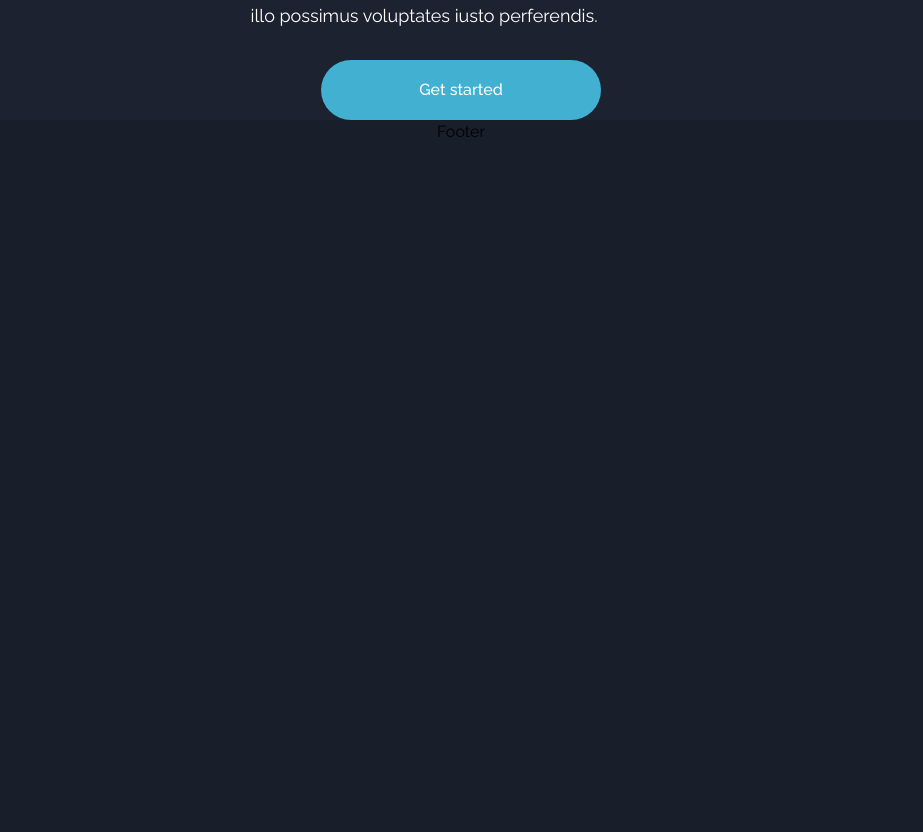
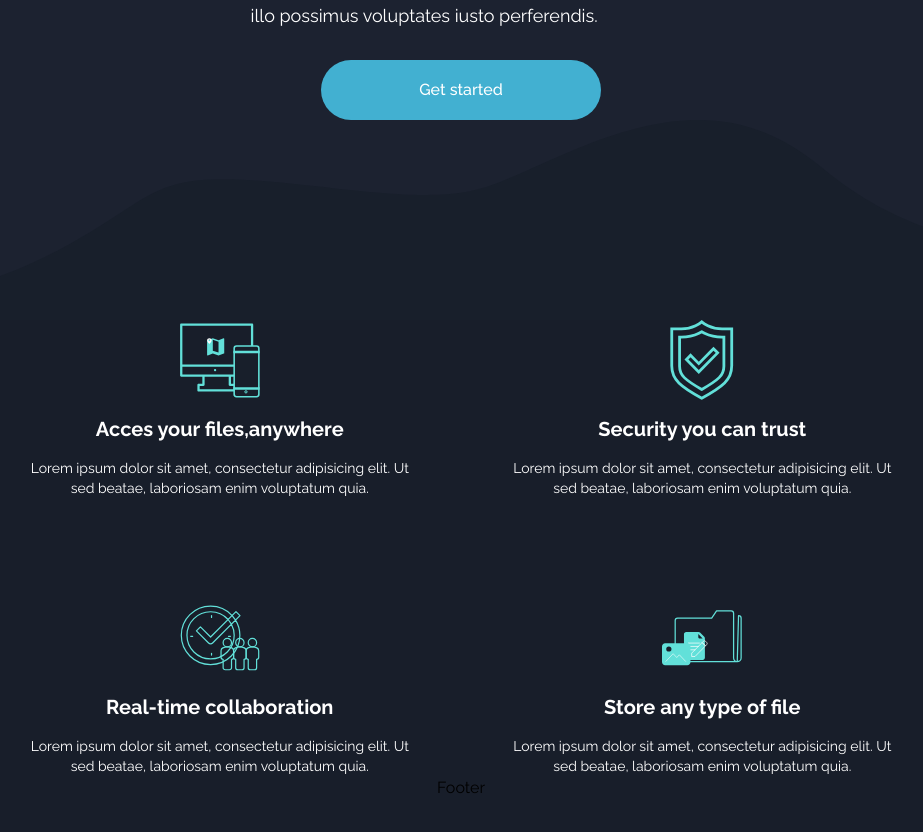
Before and after one commit to yassin-ben-haj-ali/learn-tailwindCss, a React (Vite) app: page / in a window 1280 px wide. Shown: the part 1005-1837 px from the top of the page, without its empty margins (179-1102 px from the left). Before the commit the page ends 1181 px from the top, so only its background shows below. Built offline with nearby package versions, Linux system fonts and the light colour scheme.

Commit message:
Create features section

```diff
--- /dev/null
+++ b/src/components/FeatureBox.jsx
@@ -0,0 +1,12 @@
+
+const FeatureBox = ({title,icon,desc}) => {
+  return (
+    <div className="text-white element-center flex-col text-center">
+   <img src={`/src/assets/images/${icon}`} alt="icon-img" className="w-[80px] h-[80px] object-contain"/>
+   <h4 className="text-xl font-semibold my-[15px]">{title}</h4>
+   <p className="font-normal text-sm">{desc}</p>
+    </div>
+  )
+}
+
+export default FeatureBox
--- /dev/null
+++ b/src/components/Features.jsx
@@ -0,0 +1,40 @@
+import { useState } from "react"
+import FeatureBox from "./FeatureBox";
+
+const Features = () => {
+    const [items, setItems] = useState([
+        {
+          icon: "icon-access-anywhere.svg",
+          title: "Acces your files,anywhere",
+          desc: "Lorem ipsum dolor sit amet, consectetur adipisicing elit. Ut sed beatae, laboriosam enim voluptatum quia.",
+        },
+        {
+          icon: "icon-security.svg",
+          title: "Security you can trust",
+          desc: "Lorem ipsum dolor sit amet, consectetur adipisicing elit. Ut sed beatae, laboriosam enim voluptatum quia.",
+        },
+        {
+          icon: "icon-collaboration.svg",
+          title: "Real-time collaboration",
+          desc: "Lorem ipsum dolor sit amet, consectetur adipisicing elit. Ut sed beatae, laboriosam enim voluptatum quia.",
+        },
+        {
+          icon: "icon-any-file.svg",
+          title: "Store any type of file",
+          desc: "Lorem ipsum dolor sit amet, consectetur adipisicing elit. Ut sed beatae, laboriosam enim voluptatum quia.",
+        },
+      ]);
+  return <section>
+    <div className="container">
+            <div className="grid grid-cols-1 md:grid-cols-2 gap-[100px] w-[865px] mx-auto max-w-full">
+                {
+                    items.map((item)=>(
+                        <FeatureBox key={item.title} title={item.title} icon={item.icon} desc={item.desc}/>
+                    ))
+                }
+            </div>
+    </div>
+    </section>
+}
+
+export default Features
--- a/src/components/Landing.jsx
+++ b/src/components/Landing.jsx
@@ -21,6 +21,9 @@
            </a>
            </div>
         </div>
+        <div className="w-full h-[200px]">
+            <img src="/src/assets/images/bg-curvy-desktop.svg" alt="curvy-img" className="w-full h-full" />
+        </div>
     </section>
 
 }
--- a/src/pages/Home.jsx
+++ b/src/pages/Home.jsx
@@ -1,9 +1,11 @@
 import { Fragment } from "react"
 import Landing from "../components/Landing"
+import Features from "../components/Features"
 
 const Home = () => {
   return<Fragment>
       <Landing/>
+      <Features/>
   </Fragment>
 }
 
```
